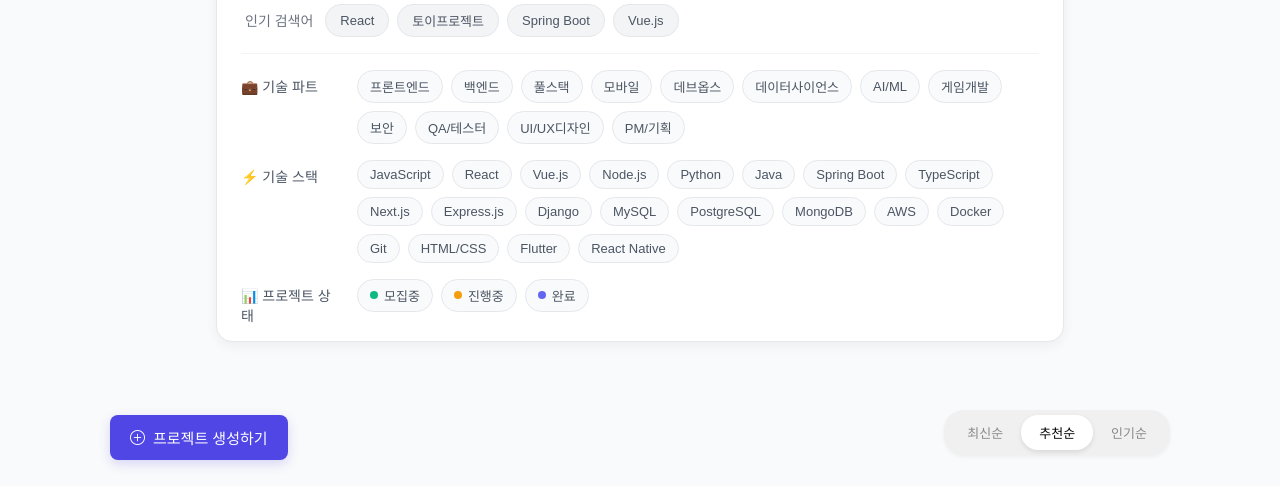
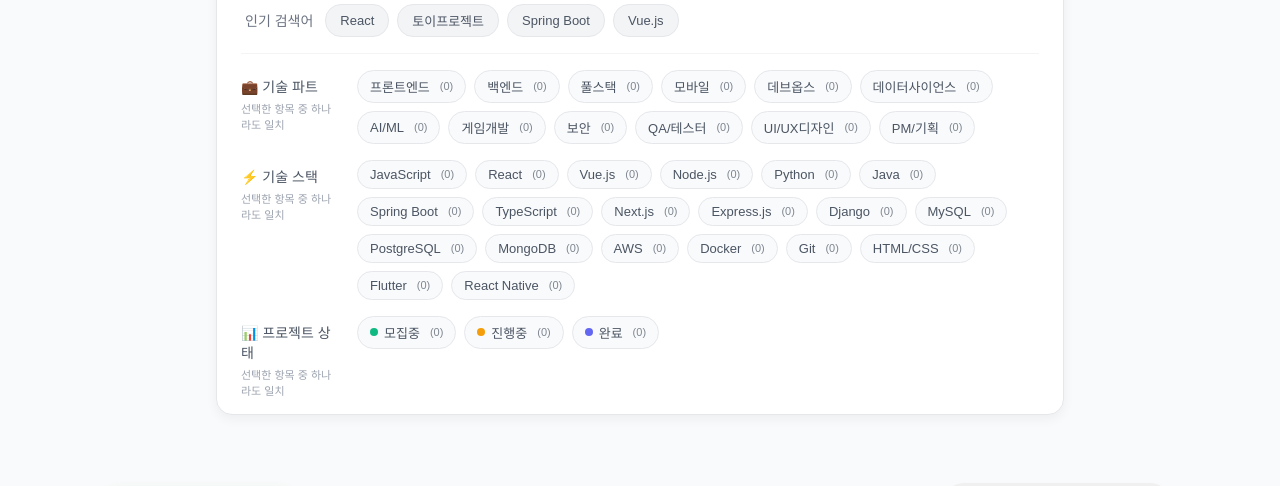
Before and after one commit to PotentialRadar/PR-Front, a Vue app: page /projects in a window 1280 px wide. Shown: the part 439-925 px from the top of the page. Built offline with nearby package versions, Linux system fonts and the light colour scheme; no server answers; a web font is replaced by a local one.

Commit message:
프로젝트 검색 컴포넌트

```diff
--- a/src/api/search.js
+++ b/src/api/search.js
@@ -105,6 +105,34 @@ export const getPopularKeywords = async () => {
 }
 
 /**
+ * 필터별 결과 수 미리보기 API
+ * @param {Object} params - 검색 파라미터
+ * @returns {Promise} 결과 수 정보
+ */
+export const getProjectCountPreview = async (params = {}) => {
+  try {
+    const queryParams = new URLSearchParams()
+
+    if (params.keyword) queryParams.append('keyword', params.keyword)
+    if (params.techParts?.length) {
+      params.techParts.forEach(part => queryParams.append('techParts', part))
+    }
+    if (params.techStacks?.length) {
+      params.techStacks.forEach(stack => queryParams.append('techStacks', stack))
+    }
+    if (params.statuses?.length) {
+      params.statuses.forEach(status => queryParams.append('statuses', status))
+    }
+
+    const response = await api.get(`/search/projects/count-preview?${queryParams.toString()}`)
+    return response.data
+  } catch (error) {
+    console.error('프로젝트 결과 수 미리보기 API 오류:', error)
+    throw error
+  }
+}
+
+/**
  * 데이터 동기화 API (개발용)
  * @returns {Promise} 동기화 결과
  */
--- a/src/views/ProjectListPage.vue
+++ b/src/views/ProjectListPage.vue
@@ -38,29 +38,48 @@
 
       <div class="filter-area">
         <div class="filter-row">
-          <div class="filter-label">💼 기술 파트</div>
+          <div class="filter-label">
+            💼 기술 파트
+            <div class="filter-hint">선택한 항목 중 하나라도 일치</div>
+          </div>
           <div class="filter-content">
             <div class="filter-chips">
-              <button v-for="part in techParts" :key="part" class="filter-chip" :class="{ 'active': selectedTechParts.includes(part) }" @click="toggleTechPart(part)">{{ part }}</button>
+              <button v-for="part in techParts" :key="part" class="filter-chip" :class="{ 'active': selectedTechParts.includes(part) }" @click="toggleTechPart(part)">
+                {{ part }}
+                <span class="result-count">({{ getFilterResultCount('techPart', part) }})</span>
+                <span v-if="selectedTechParts.length > 0 && selectedTechParts.includes(part)" class="logic-indicator">+</span>
+              </button>
             </div>
           </div>
         </div>
 
         <div class="filter-row">
-          <div class="filter-label">⚡ 기술 스택</div>
+          <div class="filter-label">
+            ⚡ 기술 스택
+            <div class="filter-hint">선택한 항목 중 하나라도 일치</div>
+          </div>
           <div class="filter-content">
             <div class="filter-chips">
-              <button v-for="stack in popularTechStacks" :key="stack" class="filter-chip" :class="{ 'active': selectedTechStacks.includes(stack) }" @click="toggleTechStack(stack)">{{ stack }}</button>
+              <button v-for="stack in popularTechStacks" :key="stack" class="filter-chip" :class="{ 'active': selectedTechStacks.includes(stack) }" @click="toggleTechStack(stack)">
+                {{ stack }}
+                <span class="result-count">({{ getFilterResultCount('techStack', stack) }})</span>
+                <span v-if="selectedTechStacks.length > 0 && selectedTechStacks.includes(stack)" class="logic-indicator">+</span>
+              </button>
             </div>
           </div>
         </div>
 
         <div class="filter-row">
-          <div class="filter-label">📊 프로젝트 상태</div>
+          <div class="filter-label">
+            📊 프로젝트 상태
+            <div class="filter-hint">선택한 항목 중 하나라도 일치</div>
+          </div>
           <div class="filter-content">
             <div class="filter-chips">
               <button v-for="status in filteredProjectStatuses" :key="status.value" class="filter-chip status-chip" :class="{ 'active': selectedStatuses.includes(status.value) }" @click="toggleStatus(status.value)">
                 <div class="status-indicator" :class="getStatusClass(status.value)"></div>{{ status.label }}
+                <span class="result-count">({{ getFilterResultCount('status', status.value) }})</span>
+                <span v-if="selectedStatuses.length > 0 && selectedStatuses.includes(status.value)" class="logic-indicator">+</span>
               </button>
             </div>
           </div>
@@ -181,7 +200,7 @@ import PaginationComponent from '@/components/projectComponents/PaginationCompon
 
 import { useProjects } from '@/composables/useProjects';
 import { applyProject } from '@/api/projectMember';
-import { searchProjects, getPopularKeywords } from '@/api/search';
+import { searchProjects, getPopularKeywords, getProjectCountPreview } from '@/api/search';
 
 const router = useRouter();
 const route = useRoute();
@@ -195,6 +214,7 @@ const selectedTechStacks = ref([]);
 const selectedStatuses = ref([]);
 
 const popularKeywords = ref([]);
+const filterResultCounts = ref({}); // 각 필터별 결과 수 저장
 
 const selectPopularKeyword = (keyword) => {
   searchQuery.value = keyword;
@@ -243,6 +263,8 @@ onActivated(async () => {
     loadPopularKeywords()
   ]);
   handleSearch(false);
+  // 초기 필터 결과 수 로딩
+  setTimeout(() => updateFilterResultCounts(), 1000);
 });
 
 watch([page], () => {
@@ -293,6 +315,8 @@ const toggleItem = (list, item) => {
   if (index > -1) list.value.splice(index, 1);
   else list.value.push(item);
   handleSearch();
+  // 필터 변경 시 결과 수 업데이트 (디바운스 적용)
+  setTimeout(() => updateFilterResultCounts(), 500);
 };
 
 const toggleTechPart = (part) => toggleItem(selectedTechParts, part);
@@ -307,6 +331,60 @@ const clearAllFilters = () => {
   handleSearch();
 };
 const clearSearch = () => { searchQuery.value = ''; handleSearch(); };
+
+// 결과 수 미리보기 기능 (OR 방식으로 수정)
+const updateFilterResultCounts = async () => {
+  try {
+    // 각 기술 파트별 결과 수 계산 - 단독으로 검색
+    for (const part of techParts.value) {
+      const params = {
+        keyword: searchQuery.value.trim() || null,
+        techParts: [part]
+      };
+      try {
+        const result = await getProjectCountPreview(params);
+        filterResultCounts.value[`techPart-${part}`] = result.totalCount;
+      } catch (error) {
+        filterResultCounts.value[`techPart-${part}`] = 0;
+      }
+    }
+
+    // 각 기술 스택별 결과 수 계산 - 단독으로 검색
+    for (const stack of popularTechStacks.value) {
+      const params = {
+        keyword: searchQuery.value.trim() || null,
+        techStacks: [stack]
+      };
+      try {
+        const result = await getProjectCountPreview(params);
+        filterResultCounts.value[`techStack-${stack}`] = result.totalCount;
+      } catch (error) {
+        filterResultCounts.value[`techStack-${stack}`] = 0;
+      }
+    }
+
+    // 각 상태별 결과 수 계산 - 단독으로 검색
+    for (const status of filteredProjectStatuses.value) {
+      const params = {
+        keyword: searchQuery.value.trim() || null,
+        statuses: [status.value]
+      };
+      try {
+        const result = await getProjectCountPreview(params);
+        filterResultCounts.value[`status-${status.value}`] = result.totalCount;
+      } catch (error) {
+        filterResultCounts.value[`status-${status.value}`] = 0;
+      }
+    }
+  } catch (error) {
+    console.error('필터 결과 수 업데이트 실패:', error);
+  }
+};
+
+// 각 필터의 결과 수 가져오기
+const getFilterResultCount = (type, value) => {
+  return filterResultCounts.value[`${type}-${value}`] || 0;
+};
 
 // 유틸리티
 const getActiveFilterCount = () => selectedTechParts.value.length + selectedTechStacks.value.length + selectedStatuses.value.length;
@@ -423,9 +501,9 @@ const handleApplicationSubmitted = async (applicationData) => { if (!selectedPro
   transition: all 0.2s ease;
 }
 .popular-tag:hover {
-  background: #6366F1;
+  background: #4CAF50;
   color: #fff;
-  border-color: #6366F1;
+  border-color: #4CAF50;
 }
 
 .module-divider {
@@ -451,6 +529,15 @@ const handleApplicationSubmitted = async (applicationData) => { if (!selectedPro
   width: 100px;
   padding-top: 6px;
   flex-shrink: 0;
+  display: flex;
+  flex-direction: column;
+  gap: 4px;
+}
+.filter-hint {
+  font-size: 11px;
+  font-weight: 400;
+  color: #9CA3AF;
+  font-style: italic;
 }
 .filter-content {
   flex-grow: 1;
@@ -475,13 +562,13 @@ const handleApplicationSubmitted = async (applicationData) => { if (!selectedPro
   transition: all 0.2s ease;
 }
 .filter-chip:hover {
-  border-color: #A5B4FC;
-  background: #EEF2FF;
-  color: #4338CA;
+  border-color: #C8E6C9;
+  background: #F1F8E9;
+  color: #2E7D32;
 }
 .filter-chip.active {
-  background: #4F46E5;
-  border-color: #4F46E5;
+  background: #4CAF50;
+  border-color: #4CAF50;
   color: #fff;
   font-weight: 600;
 }
@@ -491,6 +578,30 @@ const handleApplicationSubmitted = async (applicationData) => { if (!selectedPro
 .status-completed { background: #6366F1; }
 .filter-chip.active .status-indicator {
   background-color: #fff;
+}
+.logic-indicator {
+  margin-left: 4px;
+  font-size: 12px;
+  font-weight: 700;
+  color: rgba(255, 255, 255, 0.8);
+  background: rgba(255, 255, 255, 0.2);
+  border-radius: 50%;
+  width: 16px;
+  height: 16px;
+  display: flex;
+  align-items: center;
+  justify-content: center;
+  line-height: 1;
+}
+.result-count {
+  margin-left: 4px;
+  font-size: 11px;
+  font-weight: 500;
+  opacity: 0.7;
+  color: inherit;
+}
+.filter-chip.active .result-count {
+  color: rgba(255, 255, 255, 0.8);
 }
 .filter-actions {
   margin-top: 16px;
@@ -525,7 +636,7 @@ const handleApplicationSubmitted = async (applicationData) => { if (!selectedPro
   display: flex;
   align-items: center;
   gap: 8px;
-  background: #4F46E5;
+  background: #4CAF50;
   color: #FFF;
   border: none;
   border-radius: 8px;
@@ -534,30 +645,30 @@ const handleApplicationSubmitted = async (applicationData) => { if (!selectedPro
   font-weight: 600;
   cursor: pointer;
   transition: all 0.3s ease;
-  box-shadow: 0 4px 12px rgba(79, 70, 229, 0.2);
+  box-shadow: 0 4px 12px rgba(76, 175, 80, 0.2);
 }
 .create-project-button:hover {
   transform: translateY(-2px);
-  box-shadow: 0 6px 20px rgba(79, 70, 229, 0.3);
+  box-shadow: 0 6px 20px rgba(76, 175, 80, 0.3);
 }
 .projects-section {
   width: 100%;
 }
 .search-results-header {
-  background: #EEF2FF;
-  border: 1px solid #C7D2FE;
-  color: #4338CA;
+  background: #F1F8E9;
+  border: 1px solid #C8E6C9;
+  color: #2E7D32;
   border-radius: 12px;
   padding: 16px;
   margin-bottom: 20px;
 }
 .search-info { font-size: 16px; font-weight: 600; }
 .applied-filters { display: flex; flex-wrap: wrap; gap: 12px; font-size: 13px; margin-top: 8px; }
-.filter-group strong { color: #3730A3; }
+.filter-group strong { color: #2E7D32; }
 
 /* 상태 표시 */
 .loading-state, .error-state, .empty-state { text-align: center; padding: 40px; }
-.loading-spinner { width: 24px; height: 24px; border: 3px solid #E5E7EB; border-top-color: #4F46E5; border-radius: 50%; animation: spin 1s linear infinite; margin: 0 auto 12px auto; }
+.loading-spinner { width: 24px; height: 24px; border: 3px solid #E5E7EB; border-top-color: #4CAF50; border-radius: 50%; animation: spin 1s linear infinite; margin: 0 auto 12px auto; }
 @keyframes spin { to { transform: rotate(360deg); } }
 .empty-icon { font-size: 64px; margin-bottom: 16px; opacity: 0.5; }
 .empty-message h3 { font-size: 20px; font-weight: 600; }
@@ -579,14 +690,14 @@ const handleApplicationSubmitted = async (applicationData) => { if (!selectedPro
   font-weight: 500;
 }
 .pagination-bar button:hover {
-  background: #EEF2FF;
-  border-color: #C7D2FE;
-  color: #4338CA;
+  background: #F1F8E9;
+  border-color: #C8E6C9;
+  color: #2E7D32;
 }
 .pagination-bar button.active {
-  background: #4F46E5;
+  background: #4CAF50;
   color: #fff;
-  border-color: #4F46E5;
+  border-color: #4CAF50;
 }
 .pagination-bar button:disabled { opacity: 0.5; cursor: default; background: #F3F4F6; }
 
```
